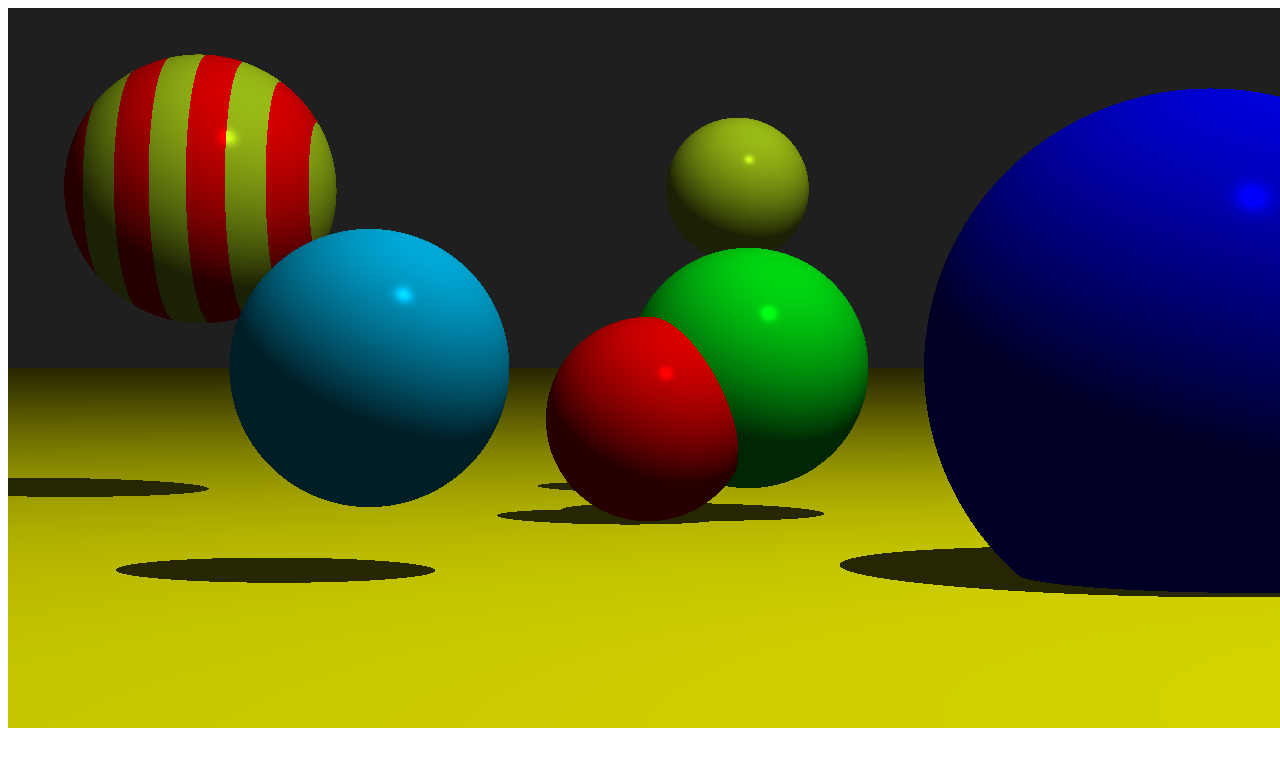
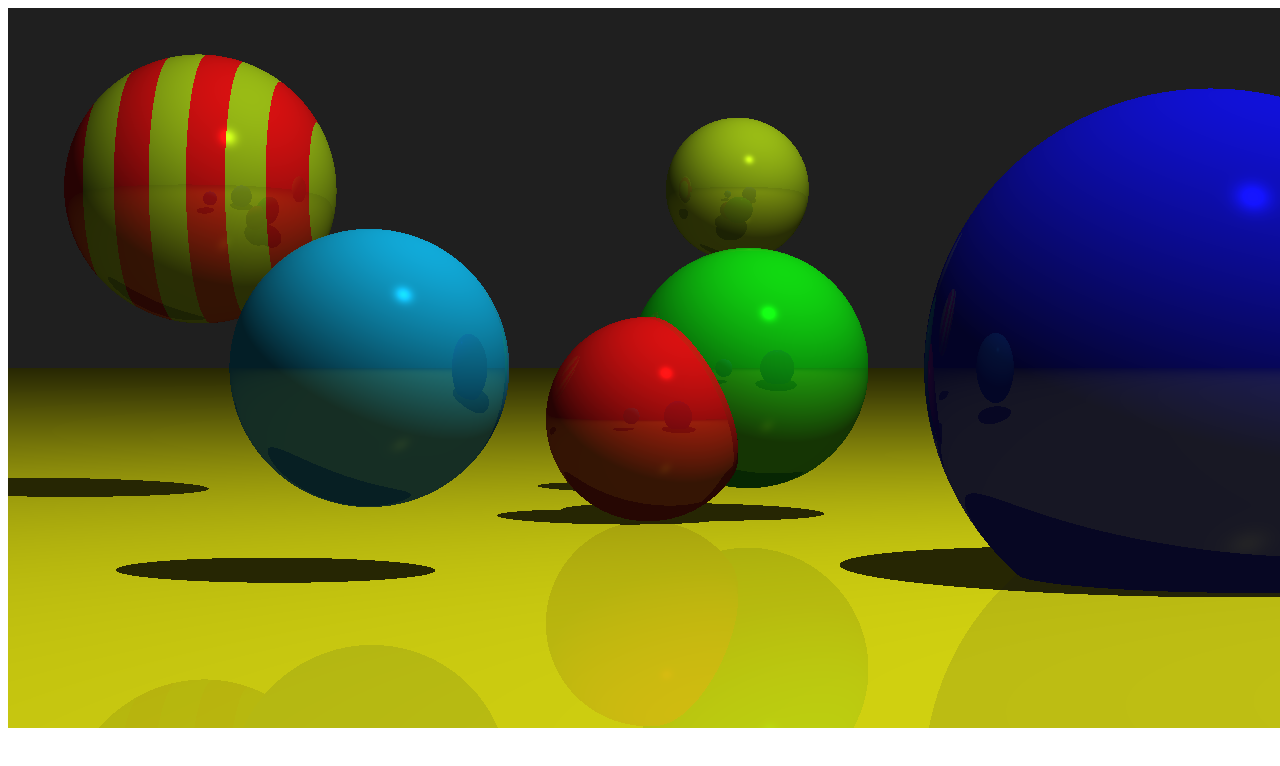
Before and after one commit to BYossarian/scene, a website: page demos/demo.html in a window 1280 px wide. Drawn offline with Linux system fonts and the light colour scheme.

Commit message:
fixed reflections

```diff
--- a/demos/demo.html
+++ b/demos/demo.html
@@ -17,10 +17,10 @@
     var sphere5 = new Scene.Sphere({ x: 100, y: 200, z: -2800 }, 80);
     var sphere6 = new Scene.Sphere({ x: -500, y: 200, z: -2800 }, 150);
 
-    sphere._color = { r: 255, g: 0, b: 0};
-    sphere2._color = { r: 0, g: 255, b: 20};
-    sphere3._color = { r: 0, g: 0, b: 255};
-    sphere4._color = { r: 0, g: 200, b: 255};
+    sphere._color = { r: 255, g: 20, b: 20};
+    sphere2._color = { r: 20, g: 255, b: 20};
+    sphere3._color = { r: 20, g: 20, b: 255};
+    sphere4._color = { r: 20, g: 200, b: 255};
     sphere5._color = { r: 180, g: 220, b: 25};
 
     // sphere3.getColor = function(point) {
@@ -40,7 +40,7 @@
     sphere6.getColor = function(point) {
 
         if (((650 + point.x) % 80) < 40) {
-            return { r: 255, g: 0, b: 0};
+            return { r: 255, g: 20, b: 20};
         } else {
             return { r: 180, g: 220, b: 25};
         }
@@ -56,7 +56,7 @@
 
     var plane = new Scene.Plane({ x: 0, y: 1, z: 0 }, { x: 0, y: -150, z: 0 });
 
-    plane._color = { r: 255, g: 255, b: 0};
+    plane._color = { r: 255, g: 255, b: 20};
 
     // plane.getColor = function(point) {
 
--- a/index.js
+++ b/index.js
@@ -59,7 +59,7 @@ function _shade(ray, intersection, depth) {
     var point = _add(_scale(intersection.t, ray.direction), ray.origin),
         surfaceNormal = intersection.surface.getNormal(point, ray),
         normalisedRay = _normalise(ray.direction),
-        color = intersection.surface.getColor(point),
+        color = intersection.surface.getColor(point),    // color of surface at that point
         l = this._lights.length,
         totalIntensity = this._ambientLight,
         light = null,
@@ -72,7 +72,9 @@ function _shade(ray, intersection, depth) {
         reflectionColor = null,
         i = 0,
         j = 0,
-        lightDirection = null;
+        lightDirection = null,
+        reflectiveness = intersection.surface._reflectiveness,
+        rayColor = null;
 
     for (i = 0; i < l; i++) {
 
@@ -116,24 +118,30 @@ function _shade(ray, intersection, depth) {
 
     }
 
-    // // reflection
-    // reflectionRay = {
-    //     origin: point,
-    //     direction: _subtract(ray.direction, _scale(2 * _dotProduct(ray.direction, surfaceNormal), surfaceNormal))
-    // };
-    // reflectionColor = _traceRay.call(this, reflectionRay, EPSILON, Infinity, depth - 1);
-
-    // if (reflectionColor) {
-    //     red = red * 0.2 + reflectionColor.r * 0.8;
-    //     blue = blue * 0.2 + reflectionColor.g * 0.8;
-    //     green = green * 0.2 + reflectionColor.b * 0.8;
-    // }
-
-    return {
+    rayColor = {
         r: color.r * totalIntensity,
         b: color.b * totalIntensity,
         g: color.g * totalIntensity
     };
+
+    // reflections
+    if (reflectiveness) {
+
+        reflectionRay = {
+            origin: point,
+            direction: _subtract(ray.direction, _scale(2 * _dotProduct(ray.direction, surfaceNormal), surfaceNormal))
+        };
+        reflectionColor = _traceRay.call(this, reflectionRay, EPSILON, Infinity, depth - 1);
+
+        if (reflectionColor) {
+            rayColor.r = reflectiveness * reflectionColor.r + (1 - reflectiveness) * rayColor.r;
+            rayColor.b = reflectiveness * reflectionColor.b + (1 - reflectiveness) * rayColor.b;
+            rayColor.g = reflectiveness * reflectionColor.g + (1 - reflectiveness) * rayColor.g;
+        }
+
+    }
+
+    return rayColor;
 
 }
 
@@ -155,7 +163,7 @@ function _traceRay(ray, tMin, tMax, depth) {
         // will originate from a surface, so need to have EPSILON to ensure that the surface
         // itself isn't detected), but this will break for view rays if focalLength < EPSILON,
         // which is unlikely
-        intersection = this._surfaces[i].findRayIntersection(ray, EPSILON, Infinity);
+        intersection = this._surfaces[i].findRayIntersection(ray, tMin, tMax);
 
         if (intersection && (!nearest || intersection.t < nearest.t)) {
             nearest = intersection;
@@ -258,12 +266,16 @@ Scene.prototype.render = function(canvas) {
 
 };
 
-function Sphere(centre, r, color, specularExp) {
+function Sphere(centre, r, material) {
+
+    material = material || {};
 
     this._centre = centre;
     this._r = r;
-    this._color = color || { r: 100, g: 100, b: 100 };
-    this._specularExp = specularExp || 500;
+
+    this._color = material.color || { r: 100, g: 100, b: 100 };
+    this._specularExp = material.specularExp || 500;
+    this._reflectiveness = material.reflectiveness || 0.1;
 
 }
 
@@ -277,8 +289,7 @@ Sphere.prototype.findRayIntersection = function(ray, lowerT, upperT) {
         discriminant = _square(_dotProduct(d, oMinusC)) - (dDotD * (_dotProduct(oMinusC, oMinusC) - _square(this._r))),
         t1 = 0,
         t2 = 0,
-        b = 0,
-        t = 0;
+        b = 0;
 
     if (discriminant < 0) {
         return null;
@@ -317,18 +328,22 @@ Sphere.prototype.getNormal = function(point, ray) {
 
 };
 
-Sphere.prototype.getColor = function(point) {
+Sphere.prototype.getColor = function(point, ray) {
 
     return this._color;
 
 };
 
-function Plane(normal, point, color, specularExp) {
+function Plane(normal, point, material) {
+
+    material = material || {};
 
     this._normal = _normalise(normal);
     this._point = point;
-    this._color = color || { r: 100, g: 100, b: 100 };
-    this._specularExp = specularExp || 500;
+
+    this._color = material.color || { r: 100, g: 100, b: 100 };
+    this._specularExp = material.specularExp || 500;
+    this._reflectiveness = material.reflectiveness || 0.1;
 
 }
 
@@ -367,7 +382,7 @@ Plane.prototype.getNormal = function(point, ray) {
 
 };
 
-Plane.prototype.getColor = function(point) {
+Plane.prototype.getColor = function(point, ray) {
 
     return this._color;
 
```
